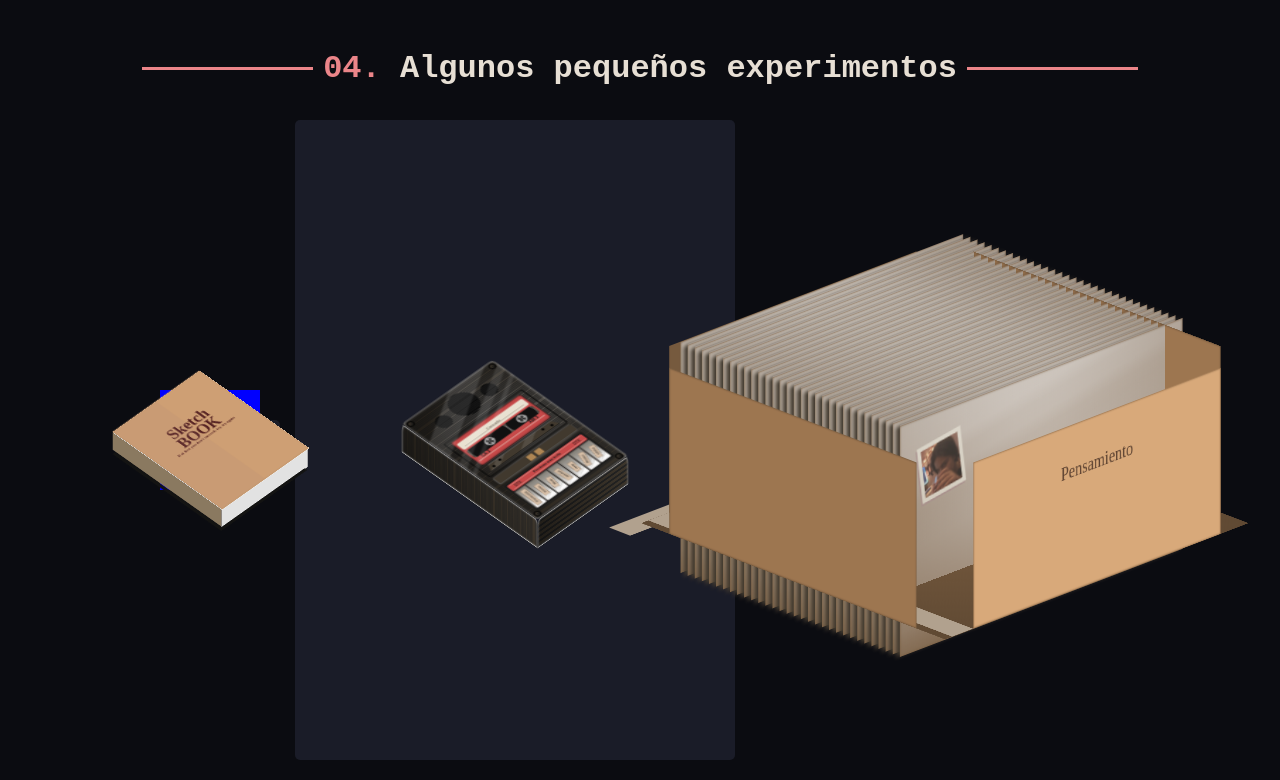
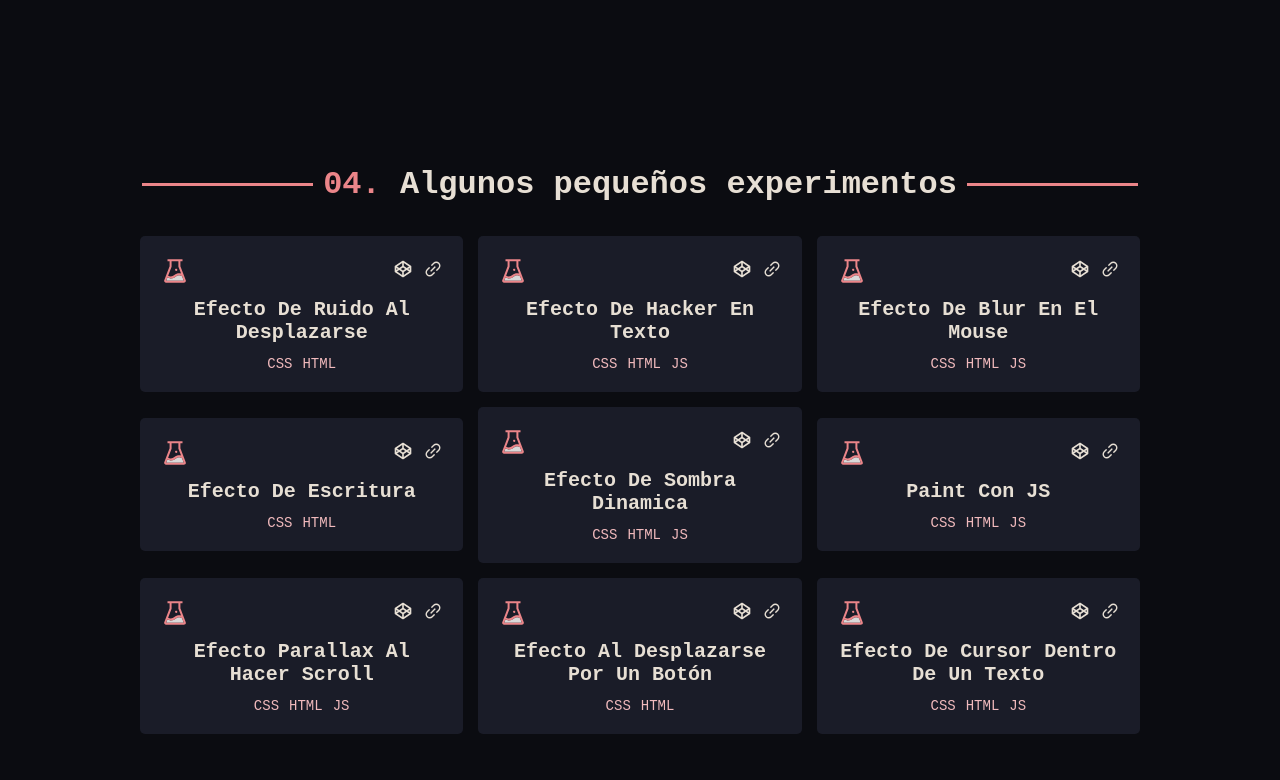
Before and after one commit to isaiahsalah/portfolio, a React (Vite) app: page / in a window 1280 px wide. Shown: the part 2520-3300 px from the top of the page. Built offline with nearby package versions, Linux system fonts and the light colour scheme; no server answers; the HTML template or start-up script is replaced by a standard one.

Commit message:
first commit

```diff
--- a/src/pages/sections/Experiment.tsx
+++ b/src/pages/sections/Experiment.tsx
@@ -37,20 +37,7 @@ export const Experiment = () => {
                         }
                     >
                         <>
-                            <div className="list">
-                                <div className="item">
-                                    <BookComp />
-                                </div>
 
-                                <div className="item">
-                                    <CassetteComp />
-                                </div>
-
-                                <div className="item">
-                                    <LetterComp />
-                                </div>
-
-                            </div>
                             <div className="list">
                                 {languaje.experiments.experiment.map((exp, i) => (
                                     <div className="item" key={i}>
```
